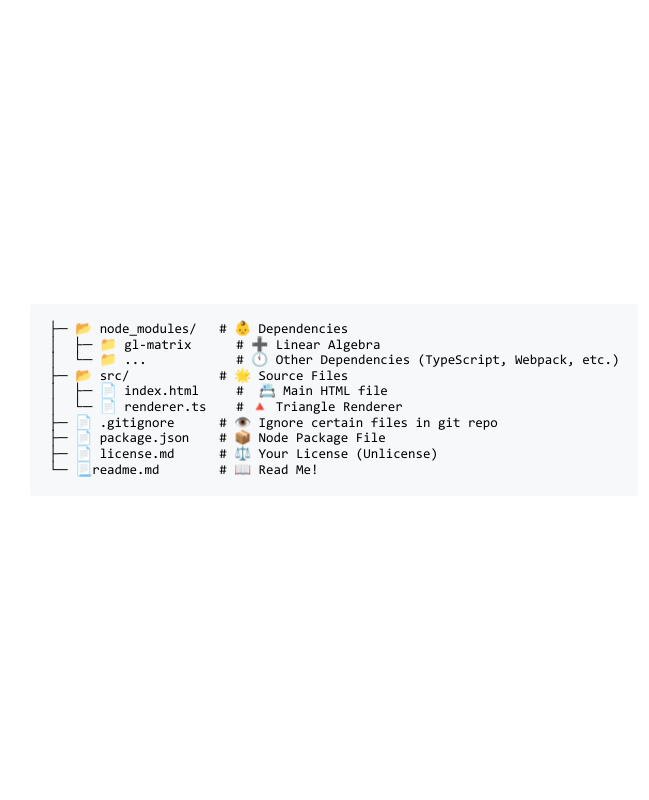
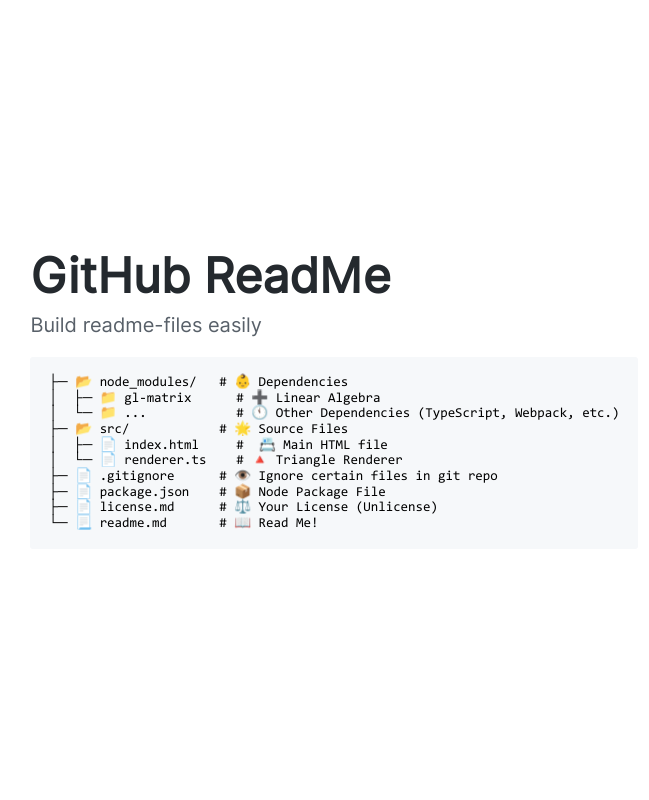
Before and after one commit to StylexTV/stylextv.github.io, a PHP site: page / in a window 1280 px wide. Shown: the whole page, without its empty margins (306-955 px from the left). Run offline with PHP 8.4, Linux system fonts and the light colour scheme.

Commit message:
Added title

```diff
--- a/index.html
+++ b/index.html
@@ -4,7 +4,7 @@
     <meta charset="utf-8">
     <meta http-equiv="X-UA-Compatible" content="IE=edge">
     <meta name="viewport" content="width=device-width, initial-scale=1">
-    <title>Test Page</title>
+    <title>GitHub ReadMe</title>
 
 	<link rel="stylesheet" href="style.css">
 
@@ -18,8 +18,11 @@
 <body>
     <div style="display: none" id="hideAll">&nbsp;</div>
 
-	<div id="editor">
-	    <pre class="code-container">├─ 📂 node_modules/   # 👶 Dependencies
+	<div id="center">
+	    <div id="editor">
+		    <h1 class="editor-title">GitHub ReadMe</h1>
+		    <p class="editor-p">Build readme-files easily</p>
+	        <pre class="code-container">├─ 📂 node_modules/   # 👶 Dependencies
 │  ├─ 📁 gl-matrix      # ➕ Linear Algebra
 │  └─ 📁 ...            # 🕚 Other Dependencies (TypeScript, Webpack, etc.)
 ├─ 📂 src/            # 🌟 Source Files
@@ -28,7 +31,8 @@
 ├─ 📄 .gitignore      # 👁️ Ignore certain files in git repo
 ├─ 📄 package.json    # 📦 Node Package File
 ├─ 📄 license.md      # ⚖️ Your License (Unlicense)
-└─ 📃readme.md        # 📖 Read Me!</pre>
+└─ 📃 readme.md       # 📖 Read Me!</pre>
+		</div>
 	</div>
 
     <script type="text/javascript">
--- a/style.css
+++ b/style.css
@@ -18,6 +18,10 @@ html {
     font-family: Consola;
     src:url("assets/fonts/consola.TTF");
 }
+@font-face {
+    font-family: Inter-Regular;
+    src:url("assets/fonts/inter-regular.TTF");
+}
 
 body {
 
@@ -33,11 +37,29 @@ body {
     z-index: 99; /* Higher than anything else in the document */
 }
 
-#editor {
+#center {
 	display: flex;
     justify-content: center;
     align-items: center;
 	height: 98vh;
+}
+#editor {
+
+}
+
+.editor-title {
+    font-family: Inter-Regular;
+	font-size: 48px;
+
+	color: #24292e;
+
+	line-height: 13px;
+}
+.editor-p {
+    font-family: Inter-Regular;
+	font-size: 20px;
+
+	color: #586069;
 }
 
 .code-container {
```
Also changed, not shown: assets/fonts/inter-regular.ttf (added).
